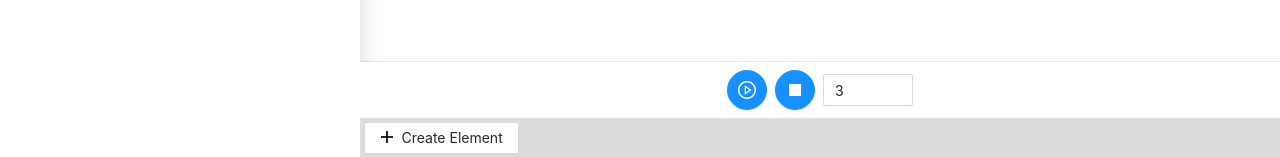
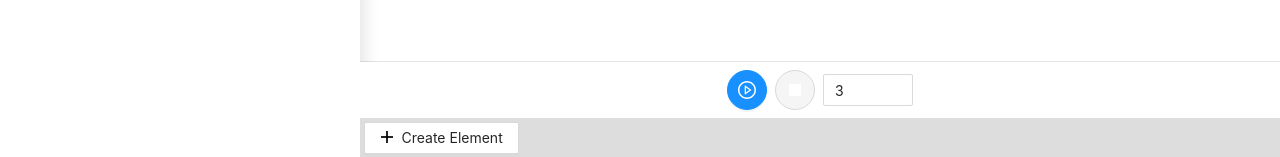
Before and after one commit to drikusroor/animone, a Vue app: page / in a window 1280 px wide. Shown: the part 643-800 px from the top of the page. Built offline with nearby package versions, Linux system fonts and the light colour scheme.

Commit message:
Disable button / fps input while playing

```diff
--- a/src/components/PlayControls.vue
+++ b/src/components/PlayControls.vue
@@ -118,6 +118,7 @@ export default {
         shape="circle"
         :size="size"
         @click="playAnimation"
+        :disabled="isPlaying"
       >
         <template #icon>
           <PlayCircleOutlined />
@@ -128,6 +129,7 @@ export default {
         shape="circle"
         :size="size"
         @click="stopAnimation"
+        :disabled="!isPlaying"
       >
         <template #icon>
           <div class="play-controls__stop"></div>
@@ -137,6 +139,7 @@ export default {
         title="Frames per second"
         placeholder="Frames per second"
         v-model:value="framesPerSecond"
+        :disabled="isPlaying"
       >
       </a-input-number>
     </div>
```
